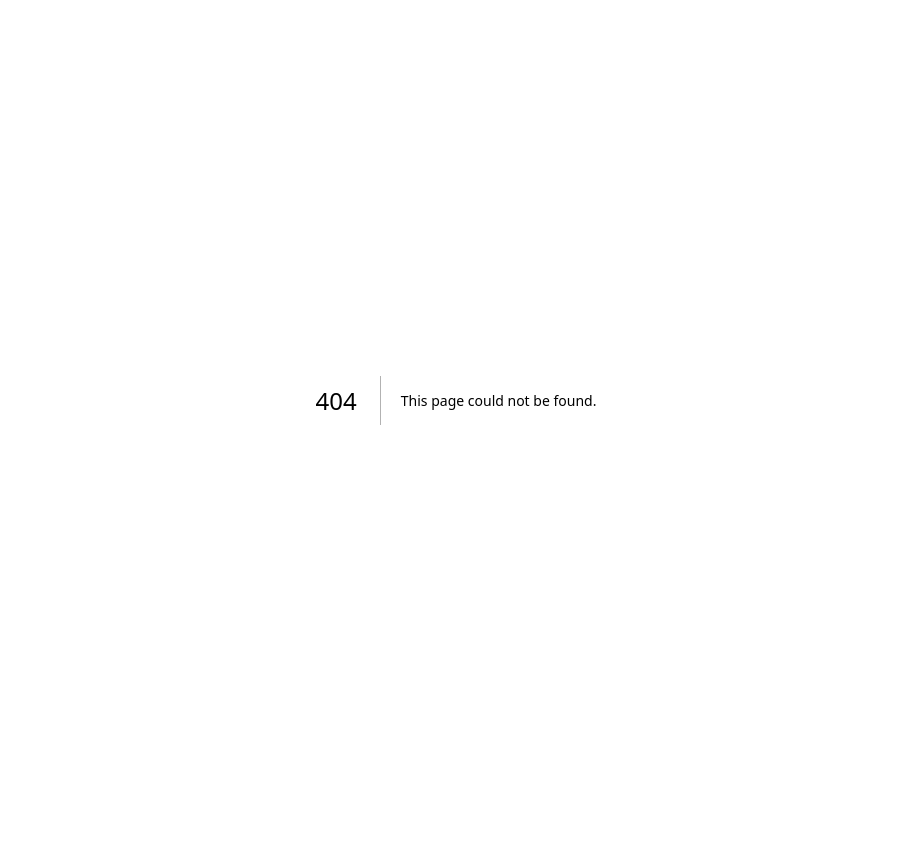
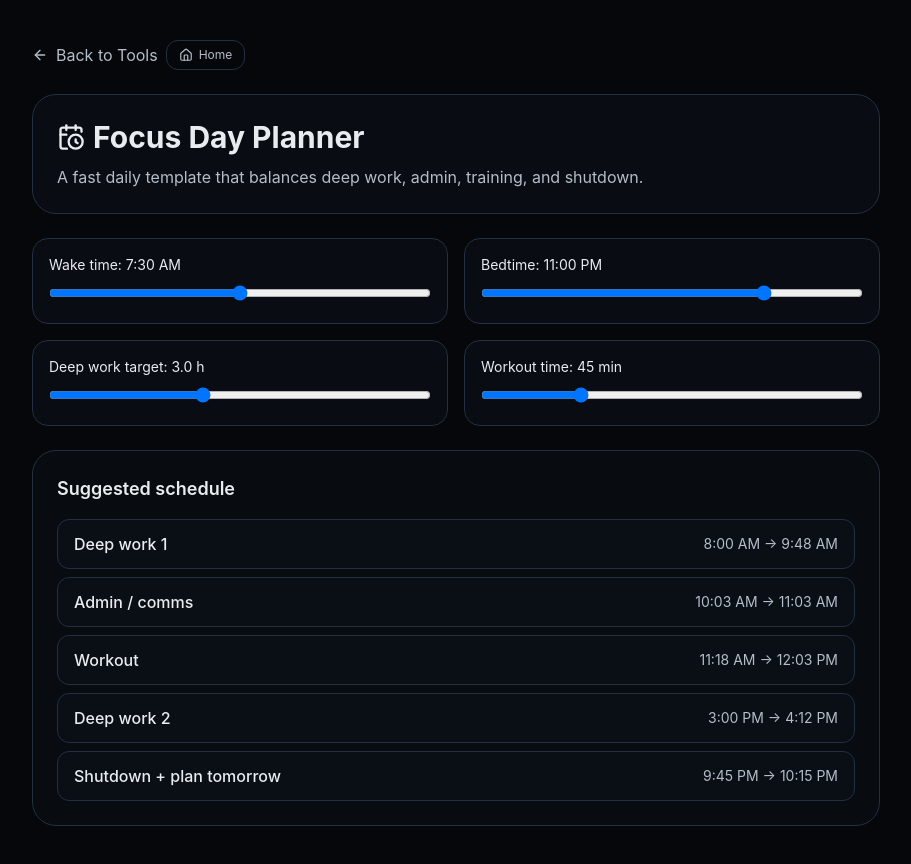
Before and after one commit to MatlabMonkey/Monkey-site, a Next.js app: page /tools/focus-day in a window 1280 px wide. Before the commit this address had no page. Shown: the whole page, without its empty margins (184-1095 px from the left). Before the commit the page ends 800 px from the top, so only its background shows below. Built offline with nearby package versions, Linux system fonts and the light colour scheme.

Commit message:
Polish tool naming/visuals and add Focus Day Planner

```diff
--- a/app/tools/adderall-xr/page.tsx
+++ b/app/tools/adderall-xr/page.tsx
@@ -139,7 +139,7 @@ export default function AdderallXRPage() {
         </div>
 
         <header className="mt-6 mb-6 rounded-3xl border border-[rgb(var(--border))] bg-[rgb(var(--surface)_/_0.65)] p-6">
-          <h1 className="text-3xl md:text-4xl font-bold">Adderall XR Schedule Visualizer</h1>
+          <h1 className="text-3xl md:text-4xl font-bold">Medication Concentration Visualizer</h1>
           <p className="mt-2 text-[rgb(var(--text-muted))] max-w-4xl">
             Single-day planner (midnight → next-day 7 AM). Baseline carryover is fixed from a standard 8:00 AM + 12:00 PM routine,
             so your sliders adjust only the simulated day.
@@ -339,7 +339,7 @@ export default function AdderallXRPage() {
             <div className="rounded-3xl border border-[rgb(var(--border))] bg-[rgb(var(--surface)_/_0.6)] p-4 md:p-6">
               <h3 className="text-lg font-semibold mb-3">Model notes</h3>
               <ul className="space-y-2 text-sm text-[rgb(var(--text-muted))] list-disc pl-5">
-                <li>Each XR capsule is modeled as 50% immediate release + 50% delayed release (~4h lag).</li>
+                <li>Each extended-release dose is modeled as 50% immediate release + 50% delayed release (~4h lag).</li>
                 <li>Effect uses an effect-compartment delay, so effect can stay elevated after plasma starts dropping.</li>
                 <li>
                   Vitamin C uses a pH-elimination heuristic anchored to literature-like ranges (amphetamine half-life ~11.5h baseline,
--- a/app/tools/bac/page.tsx
+++ b/app/tools/bac/page.tsx
@@ -3,7 +3,7 @@
 import { useEffect, useMemo, useState } from "react"
 import Link from "next/link"
 import { ArrowLeft, ChevronDown, ChevronUp, Clock3, Plus, Trash2, User } from "lucide-react"
-import { CartesianGrid, Line, LineChart, ReferenceLine, ResponsiveContainer, Tooltip, XAxis, YAxis } from "recharts"
+import { CartesianGrid, Line, LineChart, ReferenceArea, ReferenceLine, ResponsiveContainer, Tooltip, XAxis, YAxis } from "recharts"
 
 type Gender = "male" | "female"
 type DrinkType = "Beer" | "Wine" | "Shot" | "Strong Beer" | "Custom"
@@ -285,12 +285,15 @@ export default function BacPage() {
         </section>
 
         <section className="rounded-3xl border border-[rgb(var(--border))] bg-[rgb(var(--surface)_/_0.60)] p-6">
-          <h2 className="text-lg font-semibold mb-2">BAC curve</h2>
-          <p className="text-sm text-[rgb(var(--text-muted))] mb-4">Live estimate + projection to sober. Dashed line is 0.08%.</p>
+          <h2 className="text-lg font-semibold mb-2">BAC over time</h2>
+          <p className="text-sm text-[rgb(var(--text-muted))] mb-4">Live estimate + projection to sober. Green/yellow/red zones mirror risk bands.</p>
           <div className="h-[260px] w-full">
             <ResponsiveContainer width="100%" height="100%">
               <LineChart data={bacSeries} margin={{ top: 8, right: 16, left: 8, bottom: 8 }}>
                 <CartesianGrid stroke="rgba(148,163,184,0.18)" strokeDasharray="4 4" />
+                <ReferenceArea y1={0} y2={0.04} fill="rgba(16,185,129,0.08)" />
+                <ReferenceArea y1={0.04} y2={0.08} fill="rgba(250,204,21,0.08)" />
+                <ReferenceArea y1={0.08} y2={0.15} fill="rgba(249,115,22,0.08)" />
                 <XAxis dataKey="t" type="number" tickFormatter={(v) => new Date(v).toLocaleTimeString("en-US", { hour: "numeric" })} tick={{ fill: "rgb(var(--text-muted))", fontSize: 11 }} />
                 <YAxis domain={[0, "dataMax + 0.02"]} tickFormatter={(v) => `${Number(v).toFixed(2)}`} tick={{ fill: "rgb(var(--text-muted))", fontSize: 11 }} />
                 <Tooltip
@@ -300,7 +303,7 @@ export default function BacPage() {
                 />
                 <ReferenceLine y={0.08} stroke="rgb(251 191 36)" strokeDasharray="6 6" />
                 <ReferenceLine x={nowMs} stroke="rgb(148 163 184)" strokeDasharray="4 4" />
-                <Line type="monotone" dataKey="bac" stroke="rgb(59 130 246)" strokeWidth={2.5} dot={false} isAnimationActive={false} />
+                <Line type="monotone" dataKey="bac" stroke="rgb(59 130 246)" strokeWidth={2.8} dot={false} isAnimationActive={false} />
               </LineChart>
             </ResponsiveContainer>
           </div>
--- /dev/null
+++ b/app/tools/focus-day/page.tsx
@@ -0,0 +1,81 @@
+"use client"
+
+import { useMemo, useState } from "react"
+import Link from "next/link"
+import { ArrowLeft, CalendarClock, Home } from "lucide-react"
+
+function fmt(hour: number) {
+  const h = Math.floor(hour)
+  const m = Math.round((hour - h) * 60)
+  const d = new Date(Date.UTC(2020, 0, 1, h % 24, m))
+  return d.toLocaleTimeString("en-US", { hour: "numeric", minute: "2-digit", hour12: true })
+}
+
+export default function FocusDayPage() {
+  const [wake, setWake] = useState(7.5)
+  const [bed, setBed] = useState(23)
+  const [deepHours, setDeepHours] = useState(3)
+  const [workoutMins, setWorkoutMins] = useState(45)
+
+  const blocks = useMemo(() => {
+    const morningStart = wake + 0.5
+    const deep1 = { label: "Deep work 1", start: morningStart, end: morningStart + deepHours * 0.6 }
+    const admin = { label: "Admin / comms", start: deep1.end + 0.25, end: deep1.end + 1.25 }
+    const workout = { label: "Workout", start: admin.end + 0.25, end: admin.end + 0.25 + workoutMins / 60 }
+    const deep2Start = Math.max(workout.end + 0.5, 15)
+    const deep2 = { label: "Deep work 2", start: deep2Start, end: deep2Start + deepHours * 0.4 }
+    const shutdown = { label: "Shutdown + plan tomorrow", start: bed - 1.25, end: bed - 0.75 }
+    return [deep1, admin, workout, deep2, shutdown]
+  }, [wake, bed, deepHours, workoutMins])
+
+  return (
+    <main className="min-h-screen bg-[rgb(var(--bg))] text-[rgb(var(--text))]">
+      <div className="max-w-4xl mx-auto px-6 py-10">
+        <div className="flex items-center gap-2">
+          <Link href="/tools" className="inline-flex items-center gap-2 text-[rgb(var(--text-muted))] hover:text-[rgb(var(--text))]">
+            <ArrowLeft className="w-4 h-4" /> Back to Tools
+          </Link>
+          <Link href="/" className="inline-flex items-center gap-1.5 px-3 py-1.5 rounded-xl border border-[rgb(var(--border))] text-xs text-[rgb(var(--text-muted))] hover:bg-[rgb(var(--surface-2)_/_0.75)]">
+            <Home className="w-3.5 h-3.5" /> Home
+          </Link>
+        </div>
+
+        <header className="mt-6 mb-6 rounded-3xl border border-[rgb(var(--border))] bg-[rgb(var(--surface)_/_0.65)] p-6">
+          <h1 className="text-3xl font-bold inline-flex items-center gap-2"><CalendarClock className="w-7 h-7" /> Focus Day Planner</h1>
+          <p className="text-[rgb(var(--text-muted))] mt-2">A fast daily template that balances deep work, admin, training, and shutdown.</p>
+        </header>
+
+        <section className="grid gap-4 md:grid-cols-2">
+          <label className="rounded-2xl border border-[rgb(var(--border))] bg-[rgb(var(--surface)_/_0.65)] p-4">
+            <p className="text-sm mb-2">Wake time: {fmt(wake)}</p>
+            <input type="range" min={4} max={11} step={0.5} value={wake} onChange={(e) => setWake(Number(e.target.value))} className="w-full" />
+          </label>
+          <label className="rounded-2xl border border-[rgb(var(--border))] bg-[rgb(var(--surface)_/_0.65)] p-4">
+            <p className="text-sm mb-2">Bedtime: {fmt(bed)}</p>
+            <input type="range" min={20} max={24} step={0.5} value={bed} onChange={(e) => setBed(Number(e.target.value))} className="w-full" />
+          </label>
+          <label className="rounded-2xl border border-[rgb(var(--border))] bg-[rgb(var(--surface)_/_0.65)] p-4">
+            <p className="text-sm mb-2">Deep work target: {deepHours.toFixed(1)} h</p>
+            <input type="range" min={1} max={6} step={0.5} value={deepHours} onChange={(e) => setDeepHours(Number(e.target.value))} className="w-full" />
+          </label>
+          <label className="rounded-2xl border border-[rgb(var(--border))] bg-[rgb(var(--surface)_/_0.65)] p-4">
+            <p className="text-sm mb-2">Workout time: {workoutMins} min</p>
+            <input type="range" min={20} max={120} step={5} value={workoutMins} onChange={(e) => setWorkoutMins(Number(e.target.value))} className="w-full" />
+          </label>
+        </section>
+
+        <section className="mt-6 rounded-3xl border border-[rgb(var(--border))] bg-[rgb(var(--surface)_/_0.60)] p-6">
+          <h2 className="text-lg font-semibold mb-4">Suggested schedule</h2>
+          <ul className="space-y-2">
+            {blocks.map((b) => (
+              <li key={b.label} className="rounded-xl border border-[rgb(var(--border))] bg-[rgb(var(--surface)_/_0.65)] px-4 py-3 flex items-center justify-between">
+                <span className="font-medium">{b.label}</span>
+                <span className="text-sm text-[rgb(var(--text-muted))]">{fmt(b.start)} → {fmt(b.end)}</span>
+              </li>
+            ))}
+          </ul>
+        </section>
+      </div>
+    </main>
+  )
+}
--- /dev/null
+++ b/app/tools/medication-visualizer/page.tsx
@@ -0,0 +1 @@
+export { default } from "../adderall-xr/page"
--- a/app/tools/page.tsx
+++ b/app/tools/page.tsx
@@ -1,5 +1,5 @@
 import Link from "next/link"
-import { ArrowLeft, Calculator, ChefHat, Dumbbell, Gauge, Home, Pill } from "lucide-react"
+import { ArrowLeft, Calculator, CalendarClock, ChefHat, Dumbbell, Gauge, Home, Pill } from "lucide-react"
 
 export default function ToolsPage() {
   return (
@@ -28,7 +28,7 @@ export default function ToolsPage() {
 
         <div className="grid gap-4 md:grid-cols-2">
           <Link
-            href="/tools/adderall-xr"
+            href="/tools/medication-visualizer"
             className="group rounded-2xl border border-[rgb(var(--border))] bg-gradient-to-br from-[rgb(var(--surface)_/_0.7)] to-[rgb(var(--surface-2)_/_0.65)] p-5 hover:border-[rgb(var(--brand)_/_0.4)] transition-colors"
           >
             <div className="flex items-center gap-3">
@@ -36,7 +36,7 @@ export default function ToolsPage() {
                 <Pill className="w-5 h-5 text-[rgb(var(--brand))]" />
               </div>
               <div>
-                <h2 className="text-lg font-semibold">Adderall XR Visualizer</h2>
+                <h2 className="text-lg font-semibold">Medication Concentration Visualizer</h2>
                 <p className="text-sm text-[rgb(var(--text-muted))]">Dose timing, concentration/effect, and sleep scoring</p>
               </div>
             </div>
@@ -97,6 +97,20 @@ export default function ToolsPage() {
               </div>
             </div>
           </Link>
+          <Link
+            href="/tools/focus-day"
+            className="group rounded-2xl border border-[rgb(var(--border))] bg-gradient-to-br from-[rgb(var(--surface)_/_0.7)] to-[rgb(var(--surface-2)_/_0.65)] p-5 hover:border-[rgb(var(--brand)_/_0.4)] transition-colors"
+          >
+            <div className="flex items-center gap-3">
+              <div className="rounded-xl border border-[rgb(var(--brand)_/_0.45)] bg-[rgb(var(--brand-weak)_/_0.8)] p-2">
+                <CalendarClock className="w-5 h-5 text-[rgb(var(--brand))]" />
+              </div>
+              <div>
+                <h2 className="text-lg font-semibold">Focus Day Planner</h2>
+                <p className="text-sm text-[rgb(var(--text-muted))]">Auto-build a realistic day block schedule</p>
+              </div>
+            </div>
+          </Link>
         </div>
       </div>
     </main>
```
Also changed, not shown: 1 other file (tests, documents, lock files or other folders).
